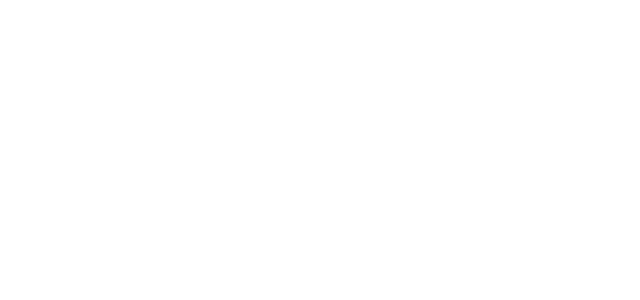
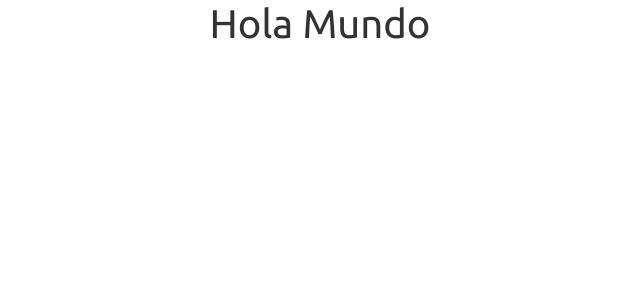
Before and after one commit to omniboyOK/agenda-masajes-react, a React (Create React App) app: page / in a window 1280 px wide. Shown: the top 300 px of the page, without its empty margins (320-960 px from the left). Built offline with nearby package versions, Linux system fonts and the light colour scheme.

Commit message:
created header and appointment component

```diff
--- a/src/App.js
+++ b/src/App.js
@@ -1,11 +1,19 @@
-import React from 'react';
-import './bootstrap.min.css'
+import React, { Component } from 'react';
+import './bootstrap.min.css';
+import Header from './components/header/Header'
 
-function App() {
-  return (
-    <div className="App">
-    </div>
-  );
+class App extends Component {
+  state = {
+
+  }
+
+  render(){
+    return(
+      <div class="container">
+        <Header/>
+      </div>
+    );
+  }
 }
 
 export default App;
--- /dev/null
+++ b/src/components/header/Header.js
@@ -0,0 +1,14 @@
+import React, { Component } from 'react';
+
+class Header extends Component {
+    state = {  }
+    render() {
+        return (
+            <header>
+                <h1 className="text-center">Hola Mundo</h1>
+            </header>
+         );
+    }
+}
+
+export default Header;
```
Also changed, not shown: src/components/header/nuevaCita.js (added, +10 -0 lines).
